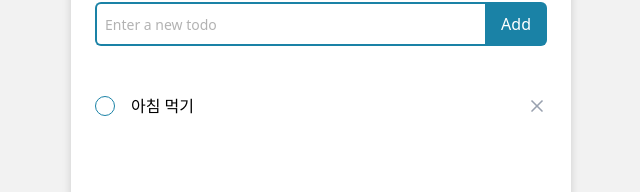
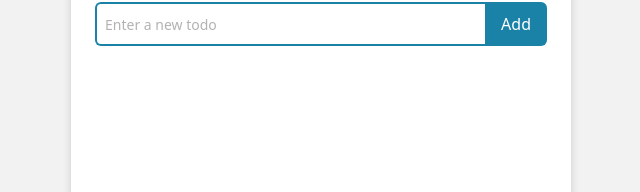
Before and after one commit to sduddla/todo-list, a React (Vite) app in the folder react/: page / in a window 1280 px wide. Shown: the part 192-384 px from the top of the page, without its empty margins (319-959 px from the left). Built offline with nearby package versions, Linux system fonts and the light colour scheme.

Commit message:
Feat: 할 일 등록 구현

```diff
--- a/react/src/components/Todo.tsx
+++ b/react/src/components/Todo.tsx
@@ -1,13 +1,33 @@
+import { useState } from 'react';
 import TodoEditor from './TodoEditor';
 import TodoHeader from './TodoHeader';
 import TodoList from './TodoList';
 
+export type TodoType = {
+  id: number;
+  text: string;
+  completed: boolean;
+};
+
 export default function Todo() {
+  const [todos, setTodos] = useState<TodoType[]>([]);
+
+  // 할 일 등록
+  const addTodo = (text: string) => {
+    const newTodo: TodoType = {
+      id: Date.now(),
+      text,
+      completed: false,
+    };
+
+    setTodos([...todos, newTodo]);
+  };
+
   return (
     <>
       <TodoHeader />
-      <TodoEditor />
-      <TodoList />
+      <TodoEditor addTodo={addTodo} />
+      <TodoList todos={todos} />
     </>
   );
 }
--- a/react/src/components/TodoEditor.tsx
+++ b/react/src/components/TodoEditor.tsx
@@ -1,7 +1,28 @@
-export default function TodoEditor() {
+import { useState } from 'react';
+
+export default function TodoEditor({
+  addTodo,
+}: {
+  addTodo: (text: string) => void;
+}) {
+  const [text, setText] = useState('');
+
+  const handleSubmit = (e: React.FormEvent<HTMLFormElement>) => {
+    e.preventDefault();
+
+    // 문자열 양 끝 공백 제거 후 내용 있으면? -> addTodo() 실행
+    if (text.trim()) {
+      addTodo(text.trim());
+    }
+    // console.log(text);
+    setText('');
+  };
+
   return (
-    <form className='flex p-6'>
+    <form className='flex p-6' onSubmit={handleSubmit}>
       <input
+        value={text}
+        onChange={(e) => setText(e.target.value)}
         type='text'
         placeholder='Enter a new todo'
         className='flex-grow p-2 focus:outline-none border-2 border-[#1A82A6] border-r-0 rounded-l-md placeholder:text-sm placeholder:text-black/30'
--- a/react/src/components/TodoList.tsx
+++ b/react/src/components/TodoList.tsx
@@ -1,9 +1,12 @@
+import type { TodoType } from './Todo';
 import TodoListItem from './TodoListItem';
 
-export default function TodoList() {
+export default function TodoList({ todos }: { todos: TodoType[] }) {
   return (
     <>
-      <TodoListItem />
+      {todos.map((todo) => (
+        <TodoListItem key={todo.id} todo={todo} />
+      ))}
     </>
   );
 }
--- a/react/src/components/TodoListItem.tsx
+++ b/react/src/components/TodoListItem.tsx
@@ -1,16 +1,17 @@
 import { X } from 'lucide-react';
+import type { TodoType } from './Todo';
 
-export default function TodoListItem() {
+export default function TodoListItem({ todo }: { todo: TodoType }) {
   return (
     <>
-      <li className='flex items-center justify-between p-6'>
+      <li className='flex items-center justify-between pl-6 pr-6 pt-6 pb-3'>
         <div className='flex items-center'>
           <label className='flex items-center cursor-pointer'>
             <input type='checkbox' className='hidden peer' />
             <span className='relative w-5 h-5 rounded-full border border-[#1A82A6] mr-4 transition-colors duration-200 peer-checked:bg-[#1A82A6] flex items-center justify-center peer-checked:before:content-["✓"] peer-checked:before:text-white'></span>
           </label>
 
-          <span>아침 먹기</span>
+          <span>{todo.text}</span>
         </div>
         <button className='relative flex items-center justify-center cursor-pointer group'>
           <div className='absolute w-8 h-8 rounded-md transition-colors duration-200 group-hover:bg-gray-100'></div>
```
